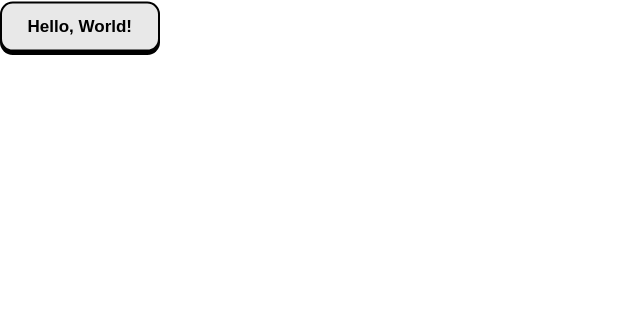
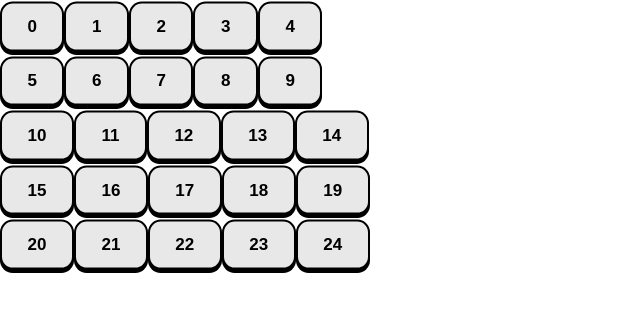
Before and after one commit to Parallel-Paradox/action_code, a React (Create React App) app: page / in a window 1280 px wide. Shown: the top 312 px of the page, without its empty margins (0-640 px from the left). Built offline with nearby package versions, Linux system fonts and the light colour scheme.

Commit message:
Build 5x5 word table.

```diff
--- a/src/App.tsx
+++ b/src/App.tsx
@@ -1,10 +1,22 @@
 import React from "react";
 import "./App.css";
-import WordBox, {BoxType} from "./components/word_box.comp/WordBox";
+import WordTable from "./components/word_table.comp/WordTable";
+import {BoxType} from "./components/word_box.comp/WordBox";
 
 function App() {
+
+  let wordList: string[] = [];
+  let decryptList: boolean[] = [];
+  let boxTypeList: BoxType[] = [];
+
+  for (let i = 0; i < 25; i ++) {
+    wordList.push(i.toString());
+    decryptList.push(false);
+    boxTypeList.push(BoxType.White);
+  }
+
   return (
-      <WordBox word={"Hello, World!"} isDecrypt={false} boxType={BoxType.White} />
+      <WordTable wordList={wordList} decryptList={decryptList} boxTypeList={boxTypeList} />
   );
 }
 
--- a/src/components/word_box.comp/WordBox.module.css
+++ b/src/components/word_box.comp/WordBox.module.css
@@ -25,13 +25,6 @@ button {
   transition: transform 0.1s ease;
 }
 
-.button_top .encrypt { }
-.button_top .clicked { }
-.button_top .decrypt .red { }
-.button_top .decrypt .blue { }
-.button_top .decrypt .black { }
-.button_top .decrypt .white { }
-
 button:hover .button_top {
   /* Pull the button upwards when hovered */
   transform: translateY(calc(var(--button_thick) * (-1)));
@@ -41,3 +34,26 @@ button:active .button_top {
   /* Push the button downwards when pressed */
   transform: translateY(0);
 }
+
+.encrypt {
+  /* Nothing new. */
+}
+.clicked {
+  /* Keep the button upwards when clicked */
+  background: #b7b7b7;
+  transform: translateY(calc(var(--button_thick) * (-1)));
+}
+.decrypt {
+  /* Keep the button downwards when decrypted */
+  transform: translateY(0);
+}
+
+button:hover .decrypt {
+  /* Button keeps still when it has been decrypted */
+  transform: translateY(0);
+}
+
+.red { background: #e56d6d; }
+.blue { background: #6da5e5; }
+.black { background: #656565; }
+.white { background: #b7b7b7; }
--- /dev/null
+++ b/src/components/word_table.comp/WordTable.tsx
@@ -0,0 +1,38 @@
+import WordBox, {BoxType} from "../word_box.comp/WordBox";
+
+export interface Props {
+  wordList: string[];
+  decryptList: boolean[];
+  boxTypeList: BoxType[];
+}
+
+function WordTable(props: Props) {
+  let {wordList, decryptList, boxTypeList} = props;
+  if (wordList.length !== 25 || decryptList.length !== 25 || boxTypeList.length !== 25) {
+    let error: string = "The number of word table elements has to be exact 25.";
+    console.error(error);
+    return <div>{error}</div>;
+  }
+
+  let lineStarts: number[] = [0, 5, 10, 15, 20];
+  return (
+      <div> { lineStarts.map((ptr) => { return tableLineBuilder(props, ptr); }) } </div>
+  );
+}
+
+export default WordTable;
+
+
+function tableLineBuilder({wordList, decryptList, boxTypeList}: Props, startPtr: number) {
+  return (
+      <div>
+        {
+          wordList.slice(startPtr, startPtr + 5).map((word, index) => {
+            return (
+                <WordBox word={word} isDecrypt={decryptList[index]} boxType={boxTypeList[index]} />
+            );
+          })
+        }
+      </div>
+  );
+}
```
Also changed, not shown: src/components/word_table.comp/WordTable.module.css (added).
